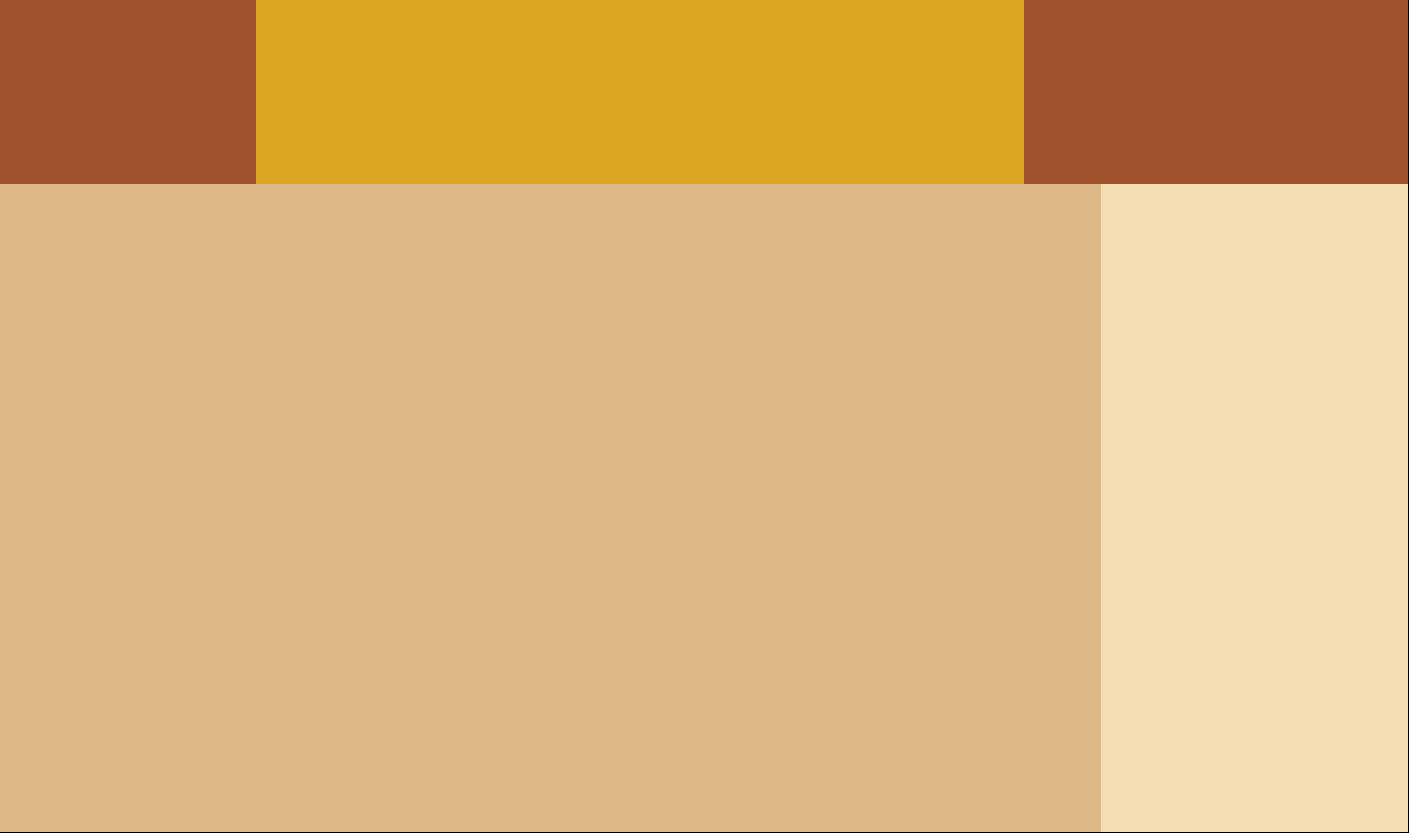
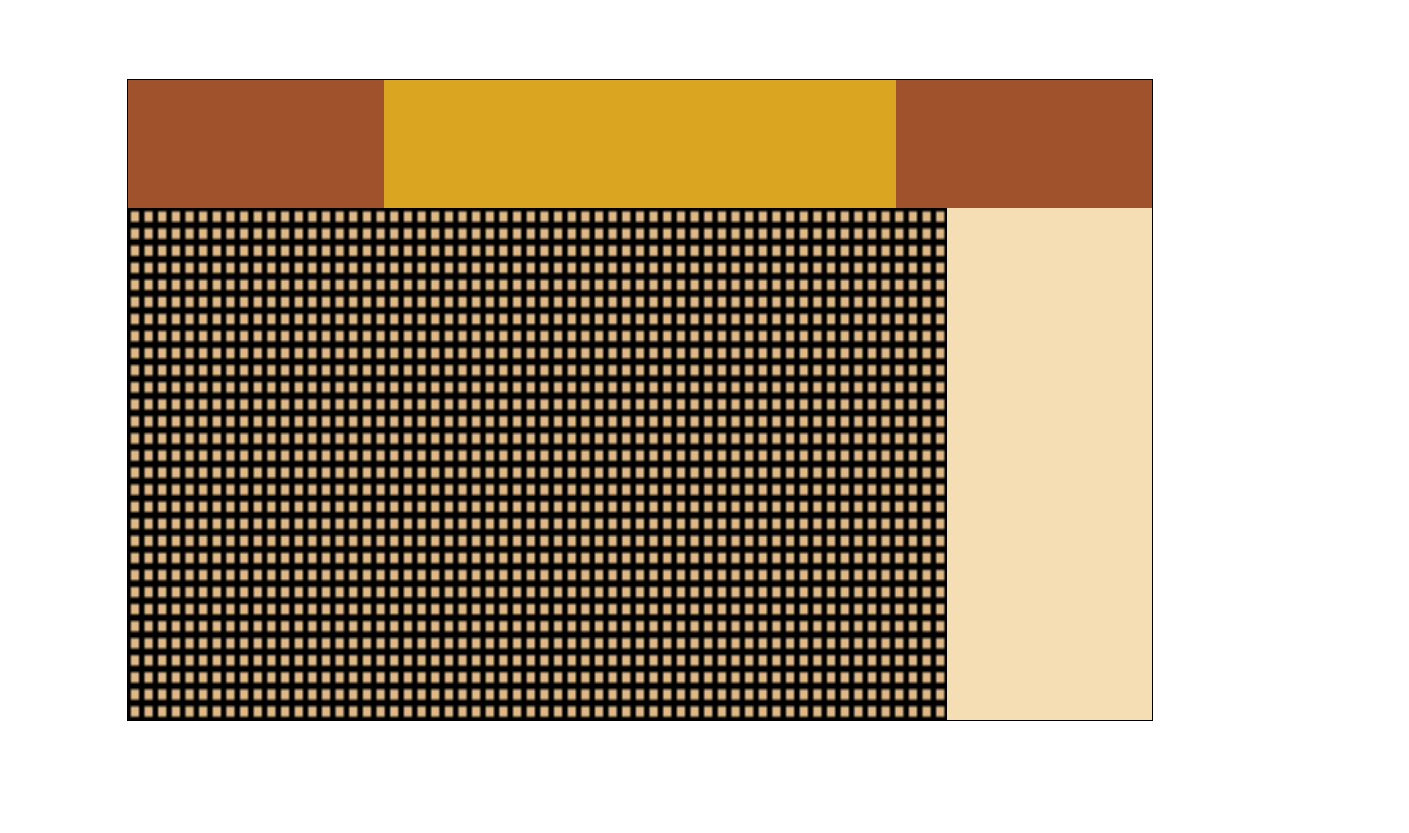
Before and after one commit to adolecumberri/the_bar, a React (Create React App) app in the folder the_bar/: page / in a window 1280 px wide. Shown: the whole page, 1409 px wide, since content can reach past the window. After the commit the page ends 800 px from the top, so only its background shows below. Built offline with nearby package versions, Linux system fonts and the light colour scheme.

Commit message:
creacion de parrilla para poner las mesas dentro

```diff
--- a/the_bar/src/componentes/Salon.tsx
+++ b/the_bar/src/componentes/Salon.tsx
@@ -1,7 +1,6 @@
-
 //Barra del bar
 
-import React, { FC } from "react";
+import React, { FC, useEffect, useRef } from "react";
 
 //Material UI
 import { makeStyles } from "@material-ui/styles";
@@ -13,16 +12,85 @@ const useStyles = makeStyles((theme: ITheme) => ({
   container: {
     width: "80%",
     height: "100%",
-    backgroundColor: "burlywood"
+    backgroundColor: "burlywood",
   },
 }));
 
+let cellSize = 5;
+let gameGrid: Cell[] = [];
+
 const Salon: FC = () => {
-  const {container } = useStyles();
+  const { container } = useStyles();
+  const canvasRef = useRef<HTMLCanvasElement>(null);
+
+  useEffect(() => {
+    const canvas = canvasRef.current as HTMLCanvasElement;
+    const ctx = canvas.getContext("2d") as CanvasRenderingContext2D;
+
+    ctx.lineWidth = 0;
+    const handleGameGrid = () => {
+      for (let i = 0; i < gameGrid.length; i++) {
+        gameGrid[i].draw();
+      }
+    };
+
+    const render = () => {
+      handleGameGrid();
+      requestAnimationFrame(render);
+    };
+
+
+
+    const createGrid: (canvas: any, ctx: CanvasRenderingContext2D) => void = (
+      canvas,
+      ctx
+    ) => {
+      for (let y = 0; y < canvas.height; y += cellSize) {
+        for (let x = 0; x < canvas.width; x += cellSize) {
+          gameGrid.push(new Cell(x, y, ctx));
+        }
+      }
+    };
+
+    createGrid(canvas, ctx);
+    console.log(gameGrid);
+    render();
+  }, []);
 
   return (
-   <div className={container} ></div>
+    <canvas
+      id="canvas"
+      ref={canvasRef}
+      className={container}
+      // height="500"
+      // width={
+      //   window.innerWidth < 900
+      //     ? window.innerWidth - 20
+      //     : window.innerWidth - (window.innerWidth * 20) / 100
+      // }
+    />
   );
 };
 
+class Cell {
+  ctx: CanvasRenderingContext2D;
+  x: number;
+  y: number;
+  width: number;
+  height: number;
+
+  constructor(x: number, y: number, canvas: CanvasRenderingContext2D) {
+    this.x = x;
+    this.y = y;
+    this.width = cellSize;
+    this.height = cellSize;
+    this.ctx = canvas;
+  }
+
+  draw() {
+    // this.ctx.strokeStyle = "black";
+    this.ctx.strokeRect(this.x, this.y, this.width, this.height);
+  }
+}
+
 export default Salon;
--- a/the_bar/src/componentes/Screen.tsx
+++ b/the_bar/src/componentes/Screen.tsx
@@ -1,4 +1,4 @@
-import React, { FC } from "react";
+import React, { FC, useEffect, useState } from "react";
 
 //Material UI
 import { makeStyles, ThemeProvider } from "@material-ui/styles";
@@ -9,17 +9,17 @@ import { Wall, Board, Salon, Bar } from ".";
 
 const useStyles = makeStyles((theme: ITheme) => ({
   screen: {
-    width: "1536px",
-    height: "864px",
+    width: "80%",
+    height: "80%",
     border: "1px solid black",
   },
   topRow: {
     display: "flex",
-    height: '25%'
+    height: '20%'
   },
   bottomRow: {
     display: "flex",
-    height: '75%'
+    height: '80%'
   }
 
 
@@ -46,4 +46,6 @@ const Screen: FC = () => {
   );
 };
 
+
+
 export default Screen;
--- a/the_bar/src/index.css
+++ b/the_bar/src/index.css
@@ -1,3 +1,9 @@
+* {
+  font-family: -apple-system, BlinkMacSystemFont, 'Segoe UI', 'Roboto', 'Oxygen',
+  'Ubuntu', 'Cantarell', 'Fira Sans', 'Droid Sans', 'Helvetica Neue',
+  sans-serif;
+}
+
 body {
   margin: 0;
   font-family: -apple-system, BlinkMacSystemFont, 'Segoe UI', 'Roboto', 'Oxygen',
@@ -12,7 +18,13 @@ body {
   box-sizing: border-box;
 }
 
-code {
-  font-family: source-code-pro, Menlo, Monaco, Consolas, 'Courier New',
-    monospace;
+#root {
+  width: 100%;
+  height: 100%;
+  margin: 0;
+  padding: 0;
+  box-sizing: border-box;
+  display: flex;
+  justify-content: center;
+  align-items: center;
 }
```
